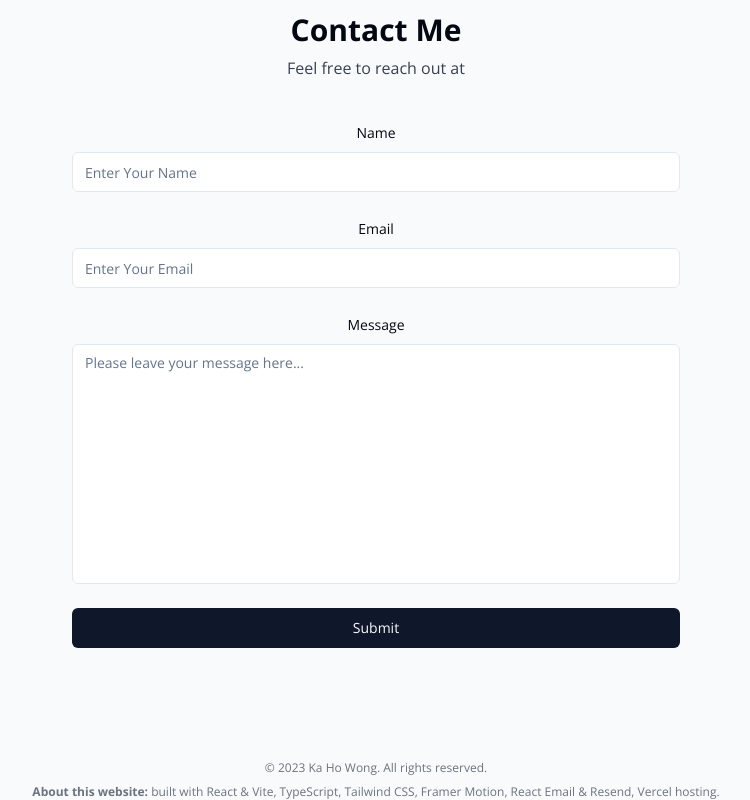
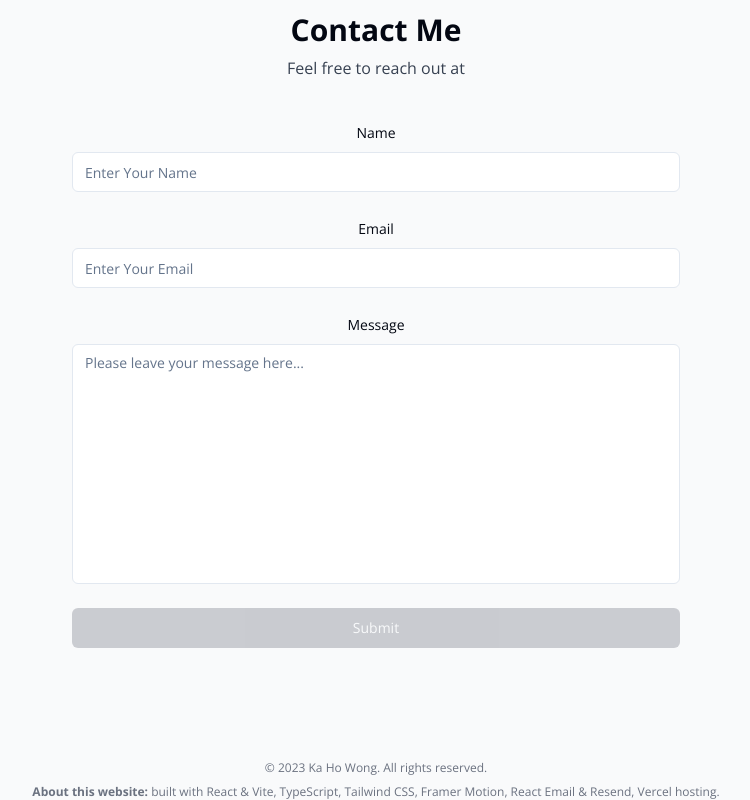
Before and after one commit to mark62005/vite-portfolio, a React (Vite) app: page / in a window 1280 px wide. Shown: the part 3048-3848 px from the top of the page, without its empty margins (264-1014 px from the left). Built offline with nearby package versions, Linux system fonts and the light colour scheme; no server answers.

Commit message:
Create send email feature when user submits contact form

```diff
--- a/src/components/ContactForm.tsx
+++ b/src/components/ContactForm.tsx
@@ -1,5 +1,6 @@
+import { FormEvent } from "react";
+import { useForm } from "react-hook-form";
 import { z } from "zod";
-import { useForm } from "react-hook-form";
 import { zodResolver } from "@hookform/resolvers/zod";
 
 import {
@@ -50,17 +51,24 @@ const ContactForm = () => {
 			message: "",
 		},
 	});
+	const { isValid, isLoading } = form.formState;
 
-	const onSubmit = async (data: z.infer<typeof FormSchema>) => {
-		console.log(data);
-		console.log("On submit button clicked.");
+	const onSubmit = async (e: FormEvent<HTMLFormElement>) => {
+		if (isValid) {
+			await form.trigger();
+		} else {
+			e.preventDefault();
+		}
 	};
 
 	return (
 		<Form {...form}>
 			<form
-				onSubmit={form.handleSubmit(onSubmit)}
-				className="flex flex-col mt-10 space-y-6 dark:text-black"
+				action={import.meta.env.VITE_FORMSUBMIT_URL}
+				method="POST"
+				onSubmit={onSubmit}
+				target="_blank"
+				className="flex flex-col space-y-6 mt-10 dark:text-black"
 			>
 				{/* NAME */}
 				<FormField
@@ -116,7 +124,13 @@ const ContactForm = () => {
 						</FormItem>
 					)}
 				/>
-				<Button type="submit">Submit</Button>
+				<Button
+					type="submit"
+					disabled={!isValid || isLoading}
+					className="disabled:opacity-20"
+				>
+					Submit
+				</Button>
 			</form>
 		</Form>
 	);
```
